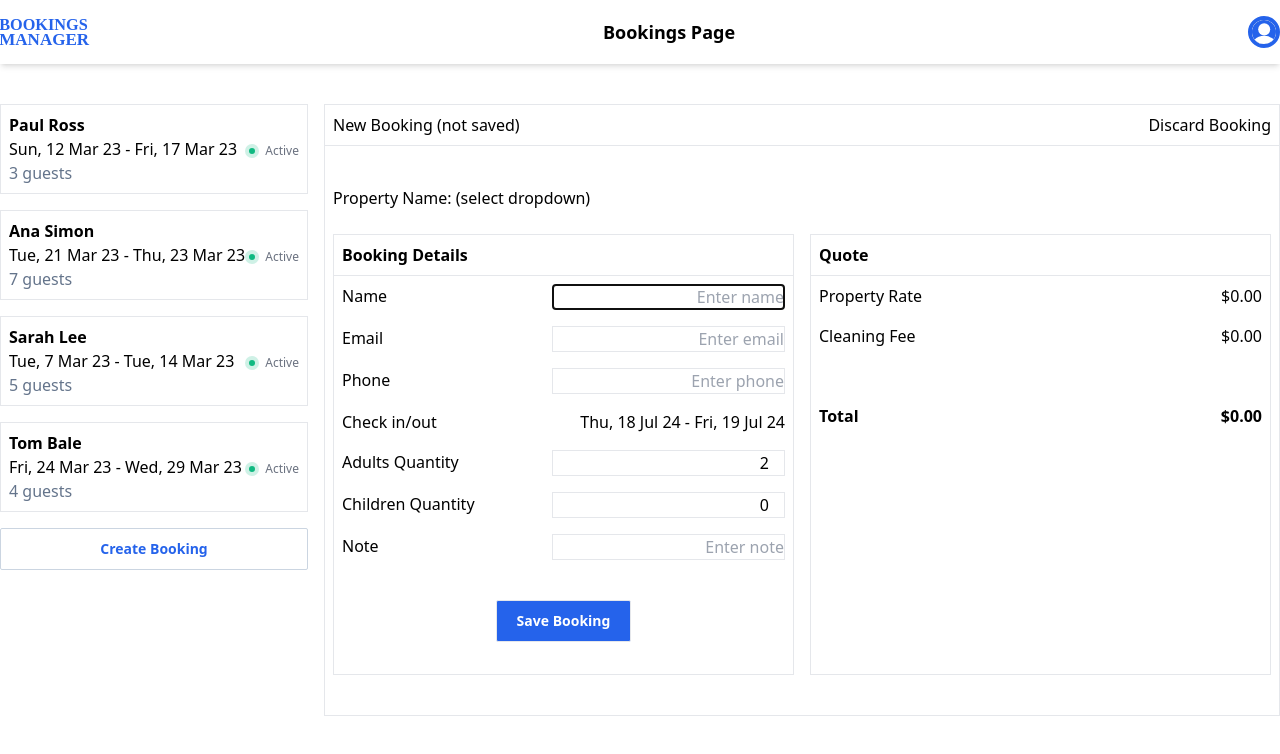
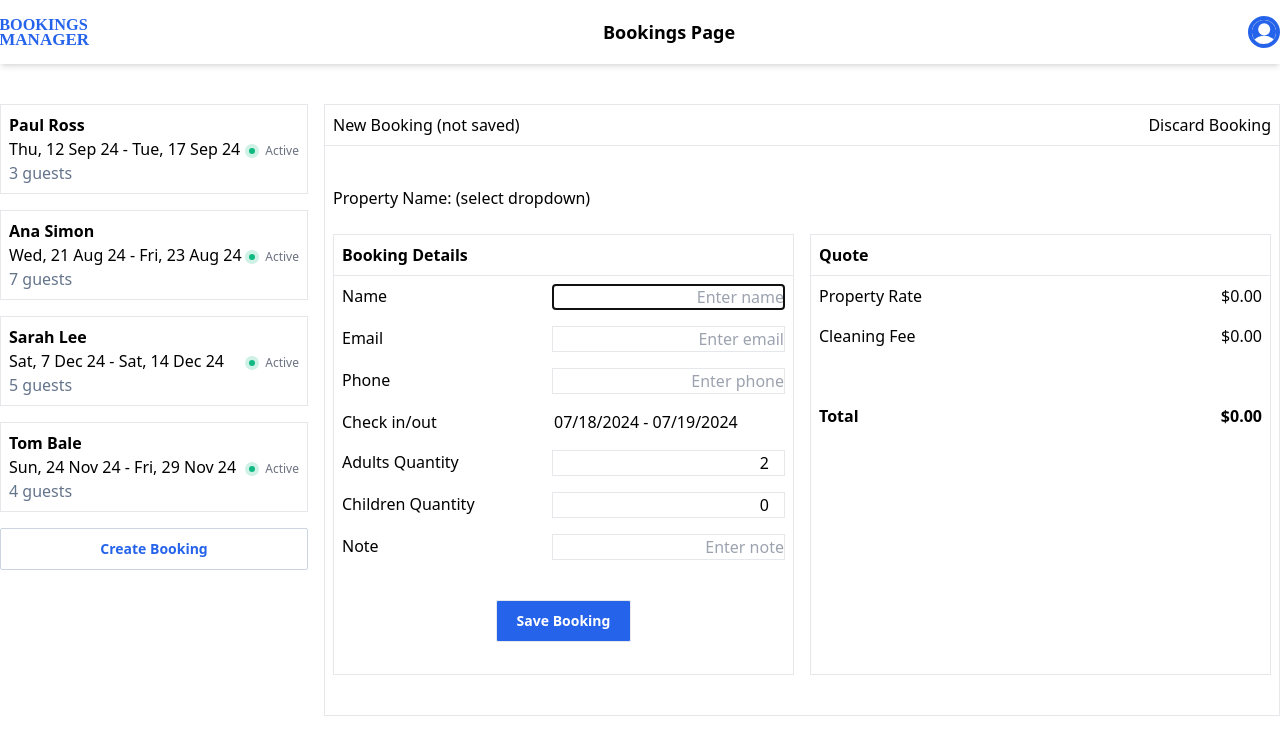
Before and after one commit to iorrah/bookings-manager, a React (Vite) app: page / in a window 1280 px wide. Both pictures are taken after a click on the button "Create Booking". Shown: the top 754 px of the page. Built offline with nearby package versions, Linux system fonts and the light colour scheme.

Commit message:
Implement check / check ou Date Picker

```diff
--- a/package.json
+++ b/package.json
@@ -13,6 +13,7 @@
     "date-fns": "^3.6.0",
     "nanoid": "^5.0.7",
     "react": "^18.3.1",
+    "react-datepicker": "^7.3.0",
     "react-dom": "^18.3.1"
   },
   "devDependencies": {
--- /dev/null
+++ b/src/components/DatePickerRange/index.tsx
@@ -0,0 +1,50 @@
+import { FC, useState } from "react";
+import ReactDatePicker from "react-datepicker";
+import { addDays } from "date-fns";
+
+import "react-datepicker/dist/react-datepicker.css";
+
+type DatePickerRangeType = FC<{
+  startDate: Date;
+  endDate: Date;
+  onChange: (update: [Date, Date]) => void;
+}>;
+
+export const DatePickerRange: DatePickerRangeType = ({
+  startDate,
+  endDate,
+  onChange
+}) => {
+  const [dateRange, setDateRange] = useState<[Date | null, Date | null]>([
+    startDate,
+    endDate
+  ]);
+
+  const handleChange = (update: [Date | null, Date | null]) => {
+    const [checkIn, checkOut] = update;
+
+    setDateRange(update);
+
+    if (checkIn instanceof Date && checkOut instanceof Date) {
+      onChange([checkIn, checkOut]);
+    }
+  };
+
+  // TODO:
+  // 1. Define excluded dates based on other bookings
+  // 2. Prevent selection of excluded dates in the range
+  // 3. Amend styling to match brand theme
+
+  return (
+    <ReactDatePicker
+      selectsRange={true}
+      startDate={dateRange[0] || undefined}
+      endDate={dateRange[1] || undefined}
+      onChange={handleChange}
+      minDate={new Date()}
+      excludeDates={[addDays(new Date(), 1), addDays(new Date(), 5)]}
+      withPortal
+      monthsShown={2}
+    />
+  );
+};
--- a/src/data/bookings.json
+++ b/src/data/bookings.json
@@ -2,8 +2,8 @@
   {
     "id": 2776493759,
     "propertyId": 4374667877,
-    "checkIn": "2023-03-12T00:00:00.000Z",
-    "checkOut": "2023-03-17T00:00:00.000Z",
+    "checkIn": "2024-09-12T00:00:00.000Z",
+    "checkOut": "2024-09-17T00:00:00.000Z",
     "adultsAmount": 2,
     "childrenAmount": 1,
     "note": "Wheelchair",
@@ -15,8 +15,8 @@
   {
     "id": 8784339168,
     "propertyId": 2350155759,
-    "checkIn": "2023-03-21T00:00:00.000Z",
-    "checkOut": "2023-03-23T00:00:00.000Z",
+    "checkIn": "2024-08-21T00:00:00.000Z",
+    "checkOut": "2024-08-23T00:00:00.000Z",
     "adultsAmount": 3,
     "childrenAmount": 4,
     "note": "2 cars",
@@ -28,8 +28,8 @@
   {
     "id": 2390594199,
     "propertyId": 5378003073,
-    "checkIn": "2023-03-07T00:00:00.000Z",
-    "checkOut": "2023-03-14T00:00:00.000Z",
+    "checkIn": "2024-12-07T00:00:00.000Z",
+    "checkOut": "2024-12-14T00:00:00.000Z",
     "adultsAmount": 2,
     "childrenAmount": 3,
     "note": "Late check in",
@@ -41,8 +41,8 @@
   {
     "id": 2068913267,
     "propertyId": 2350155759,
-    "checkIn": "2023-03-24T00:00:00.000Z",
-    "checkOut": "2023-03-29T00:00:00.000Z",
+    "checkIn": "2024-11-24T00:00:00.000Z",
+    "checkOut": "2024-11-29T00:00:00.000Z",
     "adultsAmount": 2,
     "childrenAmount": 2,
     "note": "Thank you for having us!",
--- a/src/pages/BookingsPage/BookingCreatorDetails/BookingCreator/index.tsx
+++ b/src/pages/BookingsPage/BookingCreatorDetails/BookingCreator/index.tsx
@@ -26,6 +26,19 @@ export const BookingCreator: BookingCreatorType = ({
     });
   };
 
+  const handleDateChange = (update: [Date, Date]) => {
+    const [checkIn, checkOut] = update;
+
+    const checkInToString = checkIn.toISOString();
+    const checkOutToString = checkOut.toISOString();
+
+    setDraftBooking({
+      ...draftBooking,
+      checkIn: checkInToString,
+      checkOut: checkOutToString
+    });
+  };
+
   const handleSubmit = (event: React.ChangeEvent<HTMLFormElement>) => {
     event.preventDefault();
     createBooking(draftBooking);
@@ -42,6 +55,7 @@ export const BookingCreator: BookingCreatorType = ({
         <BookingForm
           booking={draftBooking}
           onChange={handleChange}
+          onDateChange={handleDateChange}
           onSubmit={handleSubmit}
         />
       </div>
--- a/src/pages/BookingsPage/BookingCreatorDetails/index.tsx
+++ b/src/pages/BookingsPage/BookingCreatorDetails/index.tsx
@@ -25,9 +25,8 @@ export const BookingCreatorDetails: BookingCreatorDetailsType = ({
 
       <div className="pt-2 px-2 pb-10">
         <div className="flex justify-between mb-6">
-          <div>
-            <p>Property Name: (select dropdown)</p>
-          </div>
+          {/* TODO: implement dropdown */}
+          <p>Property Name: (select dropdown)</p>
         </div>
 
         <BookingCreator
--- a/src/pages/BookingsPage/BookingDetails/BookingEditor/index.tsx
+++ b/src/pages/BookingsPage/BookingDetails/BookingEditor/index.tsx
@@ -20,9 +20,24 @@ export const BookingEditor: BookingEditorType = ({ booking }) => {
     });
   };
 
+  const handleDateChange = (update: [Date, Date]) => {
+    const [checkIn, checkOut] = update;
+
+    const checkInToString = checkIn.toISOString();
+    const checkOutToString = checkOut.toISOString();
+
+    setDraftBooking({
+      ...draftBooking,
+      checkIn: checkInToString,
+      checkOut: checkOutToString
+    });
+  };
+
   const handleSubmit = (event: React.ChangeEvent<HTMLFormElement>) => {
     event.preventDefault();
     updateBooking(draftBooking);
+
+    // TODO: show toaster confirming change
   };
 
   useEffect(() => {
@@ -35,6 +50,7 @@ export const BookingEditor: BookingEditorType = ({ booking }) => {
         <BookingForm
           booking={draftBooking}
           onChange={handleChange}
+          onDateChange={handleDateChange}
           onSubmit={handleSubmit}
         />
       </div>
--- a/src/pages/BookingsPage/index.tsx
+++ b/src/pages/BookingsPage/index.tsx
@@ -98,6 +98,8 @@ export const BookingsPage = () => {
 
   return (
     <main className="container mx-auto flex py-10 grid grid-cols-12 gap-4">
+      {/* TODO: present list and page in separate states on Mobile Viewport  */}
+
       <aside className="col-span-3">
         <BookingsList
           onSelectBooking={handleBookingSelection}
--- a/src/pages/BookingsPage/shared/BookingForm/index.tsx
+++ b/src/pages/BookingsPage/shared/BookingForm/index.tsx
@@ -2,17 +2,23 @@ import { FC } from "react";
 
 // TODO: use absolute paths
 import { Booking } from "../../../../types";
-import { fullDate } from "../../../../utils/";
+import { DatePickerRange } from "../../../../components/DatePickerRange";
 
 import { BookingField } from "./BookingField";
 
 type BookingForm = FC<{
   booking: Booking;
   onChange: (event: React.ChangeEvent<HTMLInputElement>) => void;
+  onDateChange: (update: [Date, Date]) => void;
   onSubmit: (event: React.ChangeEvent<HTMLFormElement>) => void;
 }>;
 
-export const BookingForm: BookingForm = ({ booking, onChange, onSubmit }) => {
+export const BookingForm: BookingForm = ({
+  booking,
+  onChange,
+  onDateChange,
+  onSubmit
+}) => {
   const isCreating = booking.id === 0;
 
   return (
@@ -50,9 +56,12 @@ export const BookingForm: BookingForm = ({ booking, onChange, onSubmit }) => {
       />
       <div className="flex justify-between p-2">
         <p>Check in/out</p>
-        <p>
-          {fullDate(booking.checkIn)} - {fullDate(booking.checkOut)}
-        </p>
+
+        <DatePickerRange
+          startDate={new Date(booking.checkIn)}
+          endDate={new Date(booking.checkOut)}
+          onChange={onDateChange}
+        />
       </div>
       <BookingField
         id={booking.id}
```
Also changed, not shown: 1 other file (tests, documents, lock files or other folders).
